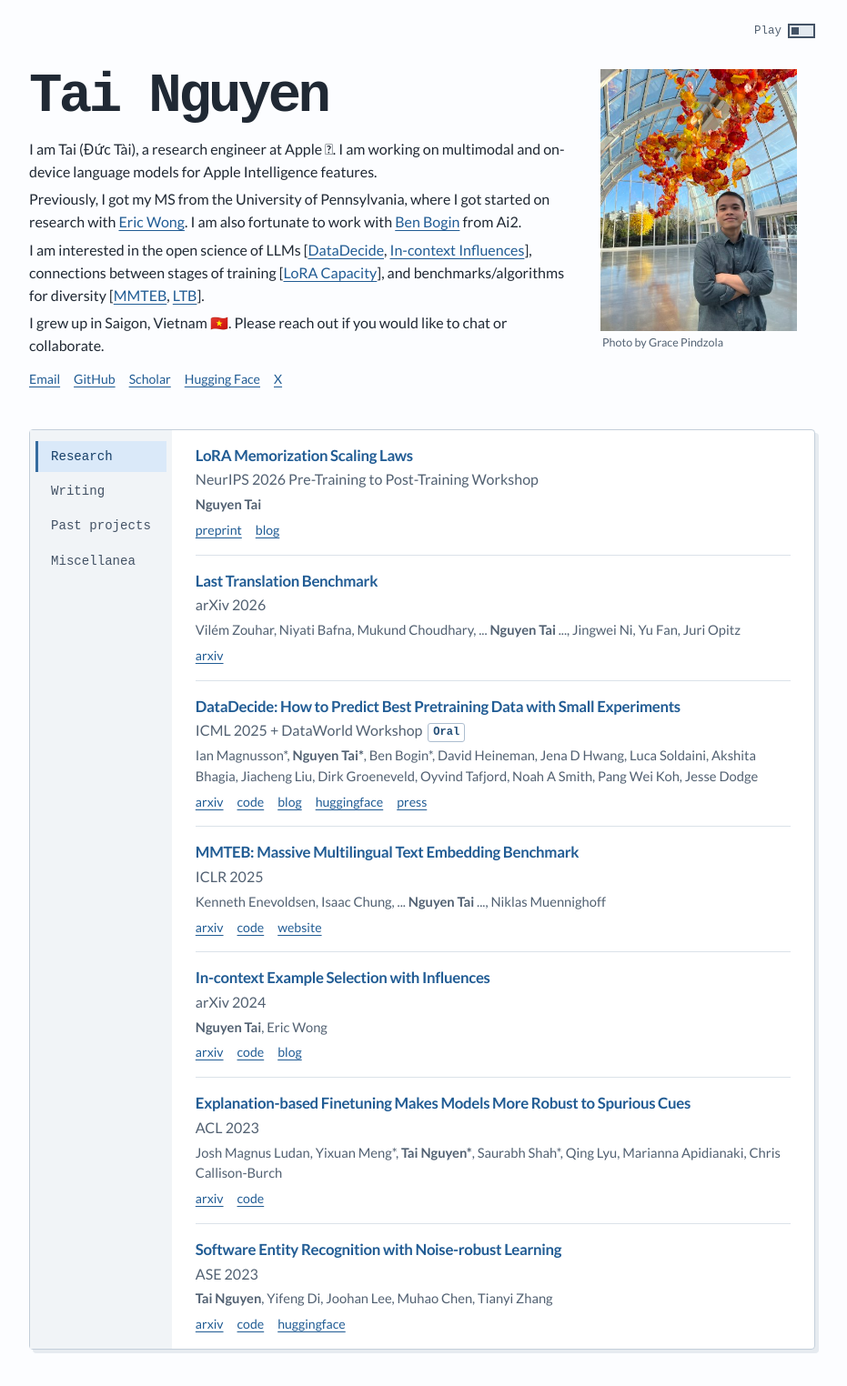
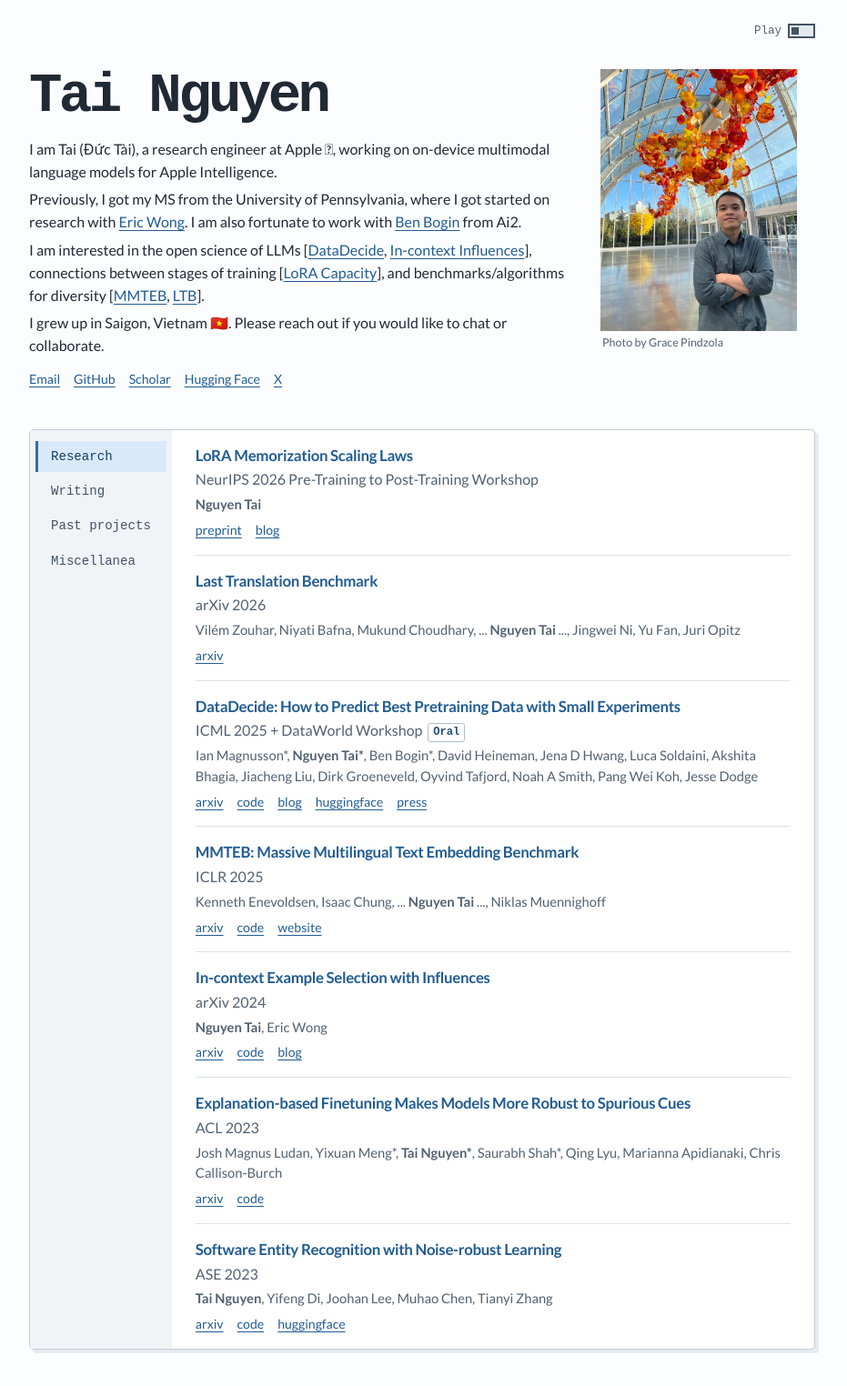
Before and after one commit to taidnguyen/taidnguyen.github.io, a Jekyll site: the page built from index.html, in a window 1280 px wide. Shown: the whole page at 91% size, without its empty margins (176-1107 px from the left). Built offline with Jekyll 4.4.1, drawn with Linux system fonts in a browser that asks for light colours.

Commit message:
Homepage: tighten Apple intro sentence

```diff
--- a/_layouts/home.html
+++ b/_layouts/home.html
@@ -29,7 +29,7 @@
 <body><main>
 <div class="toy-row"><span id="toy-label">Play</span><button type="button" class="knob" role="switch" aria-checked="false" aria-labelledby="toy-label"></button></div>
 <header><div><h1>Tai Nguyen {% include desk-scene.svg %}</h1>
-<p>I am Tai (Đức Tài), a research engineer at Apple . I am working on multimodal and on-device language models for Apple Intelligence features.</p>
+<p>I am Tai (Đức Tài), a research engineer at Apple , working on on-device multimodal language models for Apple Intelligence.</p>
 <p>Previously, I got my MS from the University of Pennsylvania, where I got started on research with <a href="https://www.cis.upenn.edu/~exwong/">Eric Wong</a>. I am also fortunate to work with <a href="https://benbogin.github.io/">Ben Bogin</a> from Ai2.</p>
 <p>I am interested in the open science of LLMs [<a href="https://arxiv.org/abs/2504.11393">DataDecide</a>, <a href="https://arxiv.org/abs/2302.11042">In-context Influences</a>], connections between stages of training [<a href="/assets/papers/lora-memorization-scaling-laws-2026.pdf">LoRA Capacity</a>], and benchmarks/algorithms for diversity [<a href="https://arxiv.org/abs/2502.13595">MMTEB</a>, <a href="https://arxiv.org/abs/2609.04173">LTB</a>].</p>
 <!-- <p>Before that, I helped build an analytics tool to help detect and diagnose mainframe server failures at <a href="https://www.ibm.com/topics/mainframe">IBM Systems</a>.</p> -->
```
